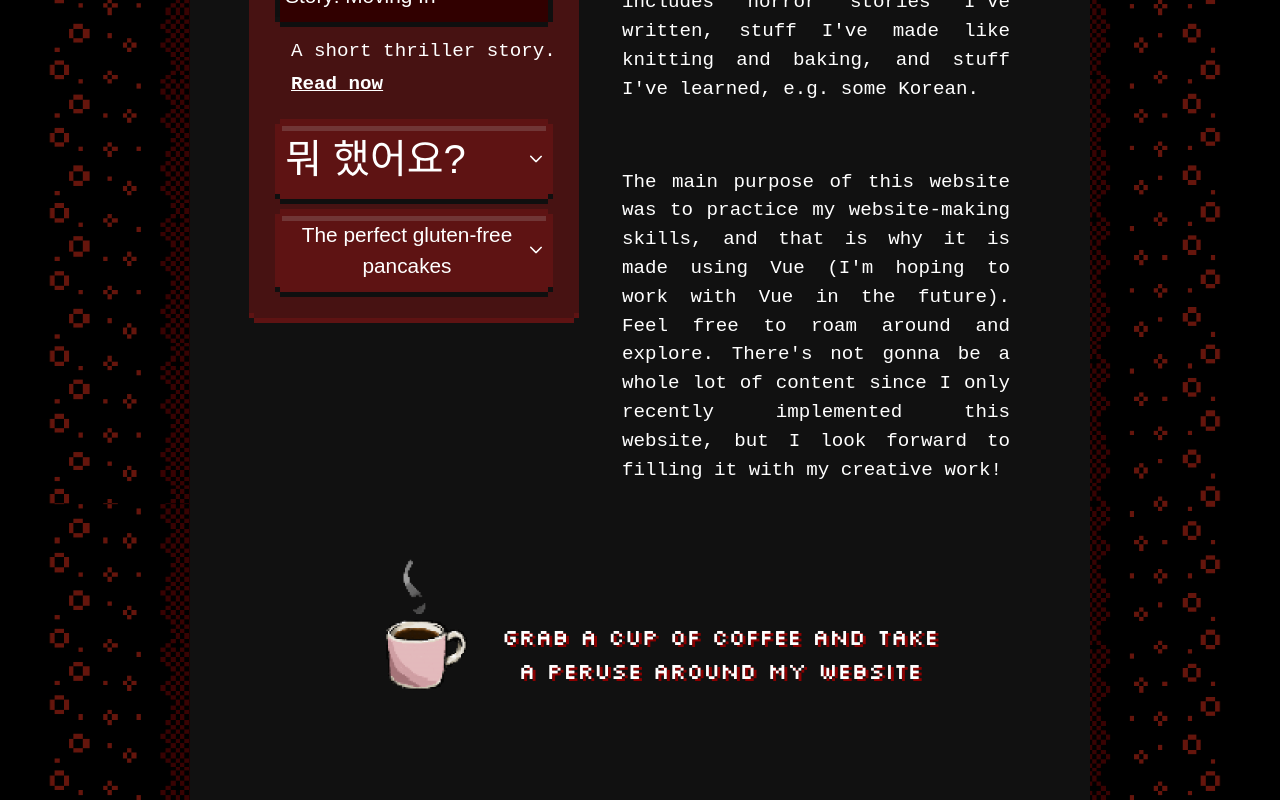
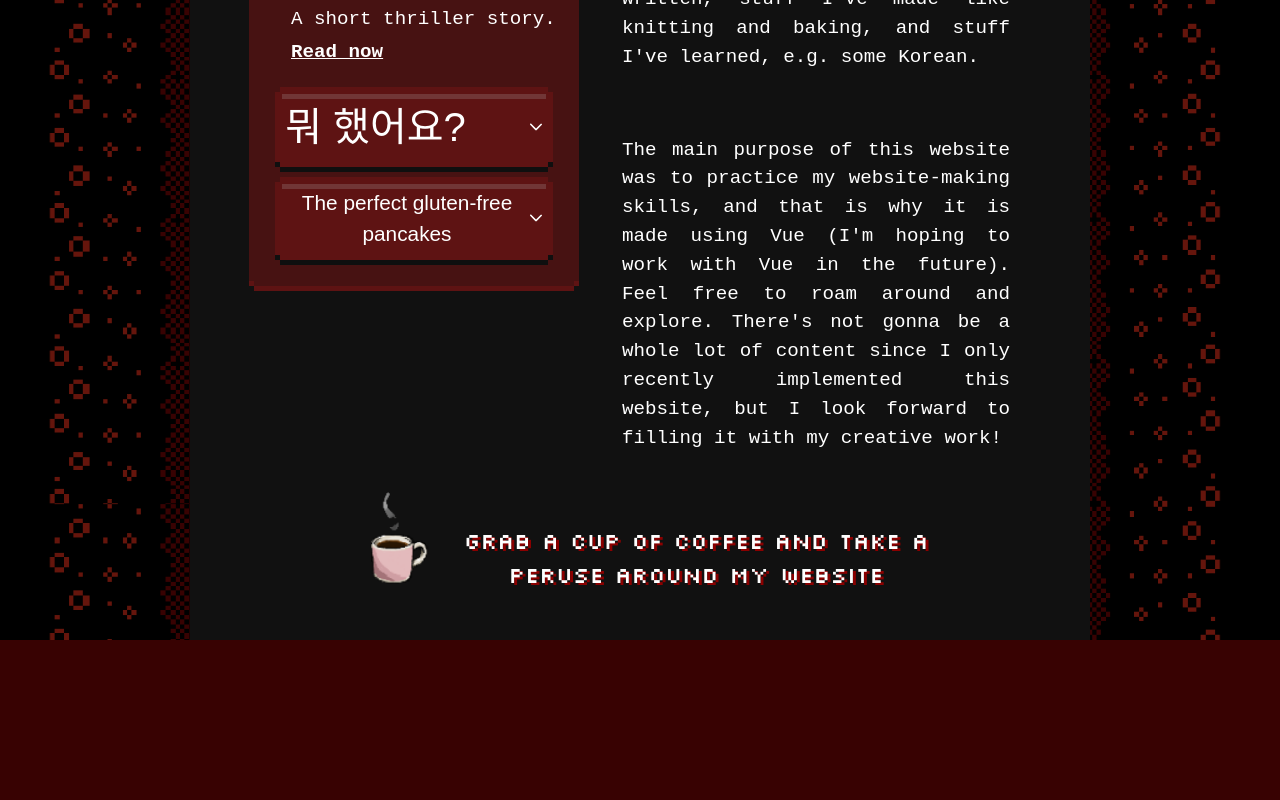
Before and after one commit to h-malm/sten, a Vue app in the folder website-app/: page / in a window 1280 px wide. Shown: the part 350-1150 px from the top of the page. After the commit the page ends 990 px from the top, so only its background shows below. Built offline with nearby package versions, Linux system fonts and the light colour scheme; a web font is replaced by a local one.

Commit message:
Adjusted homepage

```diff
--- a/website-app/src/index.css
+++ b/website-app/src/index.css
@@ -454,7 +454,7 @@ h1 {
 
 .home-container {
   overflow: scroll;
-  margin: 2rem 0rem 0rem 0rem;
+  margin: 0rem 0rem 0rem 0rem;
   display: grid;
   grid-template-columns: auto auto;
 }
@@ -483,18 +483,20 @@ h1 {
 }
 
 .coffee-container {
+  position: static;
+  bottom: 0;
   width: 38rem;
-  margin: 2rem auto;
+  margin: 0rem auto;
   display: grid;
   grid-template-columns: auto auto;
 }
 
 .coffeecup {
-  height: 10rem;
+  height: 7rem;
 }
 
 .coffeetext {
-  padding: 4.5rem 0rem;
+  padding: 2.5rem 0rem;
 }
 
 .p-galleria {
--- a/website-app/src/views/KoreanView.vue
+++ b/website-app/src/views/KoreanView.vue
@@ -39,13 +39,11 @@
 
     const visibleIndex = ref( null )
 
-    const showDialog = ( index ) =>
-    {
+    const showDialog = ( index ) => {
         visibleIndex.value = index
     }
 
-    const hideDialog = () =>
-    {
+    const hideDialog = () => {
         visibleIndex.value = null
     }
 </script>
```
